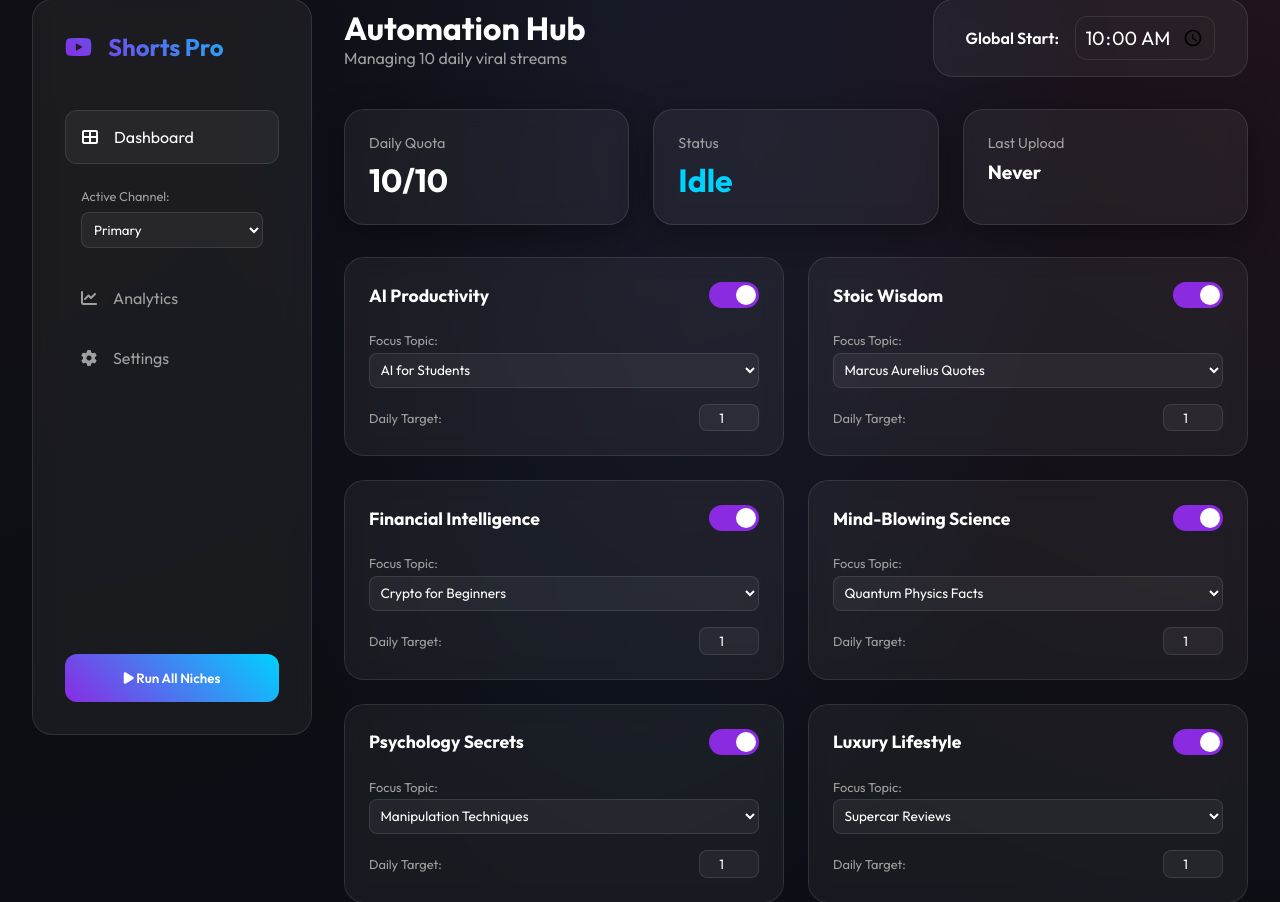
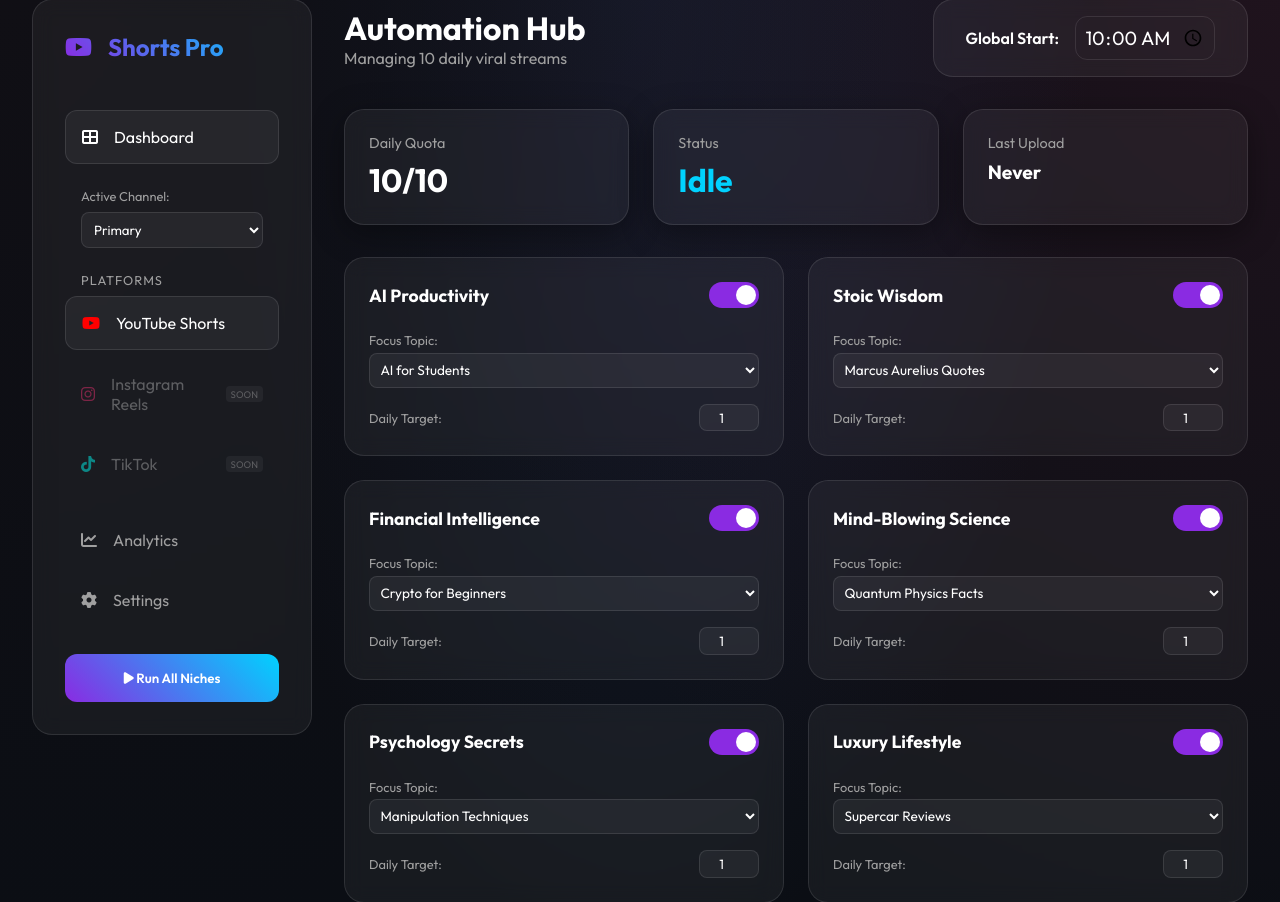
Before and after one commit to upendrareddy24/youtubeautomation, a Flask app: page / in a window 1280 px wide. Shown: the part 33-935 px from the top of the page. Run offline with Flask 3, Linux system fonts and the light colour scheme.

Commit message:
UI Update: Added Multi-Platform Sidebar (YouTube/Insta/TikTok)

```diff
--- a/templates/index.html
+++ b/templates/index.html
@@ -38,6 +38,28 @@
                         {% endfor %}
                     </select>
                 </div>
+
+                <div
+                    style="margin-top: 1rem; margin-bottom: 0.5rem; padding: 0 1rem; color: var(--text-secondary); font-size: 0.8rem; text-transform: uppercase; letter-spacing: 1px;">
+                    Platforms
+                </div>
+                <div class="nav-item active">
+                    <i class="fab fa-youtube" style="color: #ff0000;"></i>
+                    <span>YouTube Shorts</span>
+                </div>
+                <div class="nav-item" style="opacity: 0.5; cursor: not-allowed;">
+                    <i class="fab fa-instagram" style="color: #e1306c;"></i>
+                    <span>Instagram Reels</span> <span
+                        style="font-size: 0.6rem; background: var(--glass-border); padding: 2px 5px; border-radius: 4px; margin-left: auto;">SOON</span>
+                </div>
+                <div class="nav-item" style="opacity: 0.5; cursor: not-allowed;">
+                    <i class="fab fa-tiktok" style="color: #00f2ea;"></i>
+                    <span>TikTok</span> <span
+                        style="font-size: 0.6rem; background: var(--glass-border); padding: 2px 5px; border-radius: 4px; margin-left: auto;">SOON</span>
+                </div>
+
+                <div style="margin-top: 1.5rem;"></div>
+
                 <div class="nav-item">
                     <i class="fas fa-chart-line"></i>
                     <span>Analytics</span>
```
